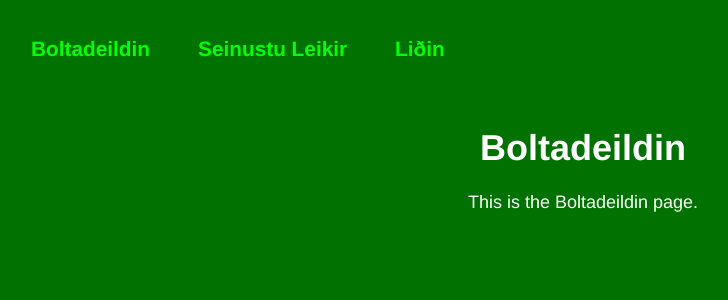
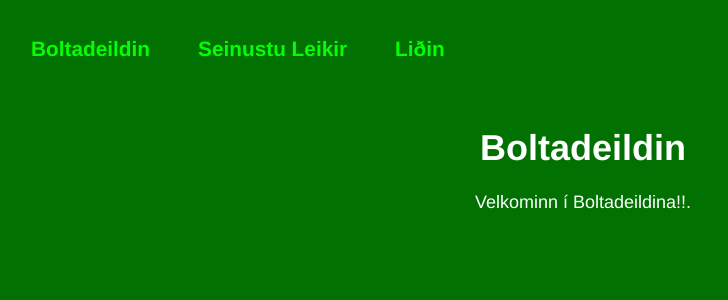
Before and after one commit to mikkimatt/Vefforritun2, a React (Create React App) app in the folder boltadeildin/: page / in a window 1280 px wide. Shown: the top 300 px of the page, without its empty margins (57-785 px from the left). Built offline with nearby package versions, Linux system fonts and the light colour scheme.

Commit message:
Laga fyrir vercel

```diff
--- a/boltadeildin/src/pages/boltadeildin/Boltadeildin.tsx
+++ b/boltadeildin/src/pages/boltadeildin/Boltadeildin.tsx
@@ -5,7 +5,7 @@ export function Boltadeildin() {
         <div className="container">
             <h2>Boltadeildin</h2>
             <p>
-                This is the Boltadeildin page.
+                Velkominn í Boltadeildina!!.
             </p>
         </div>
     );
```
